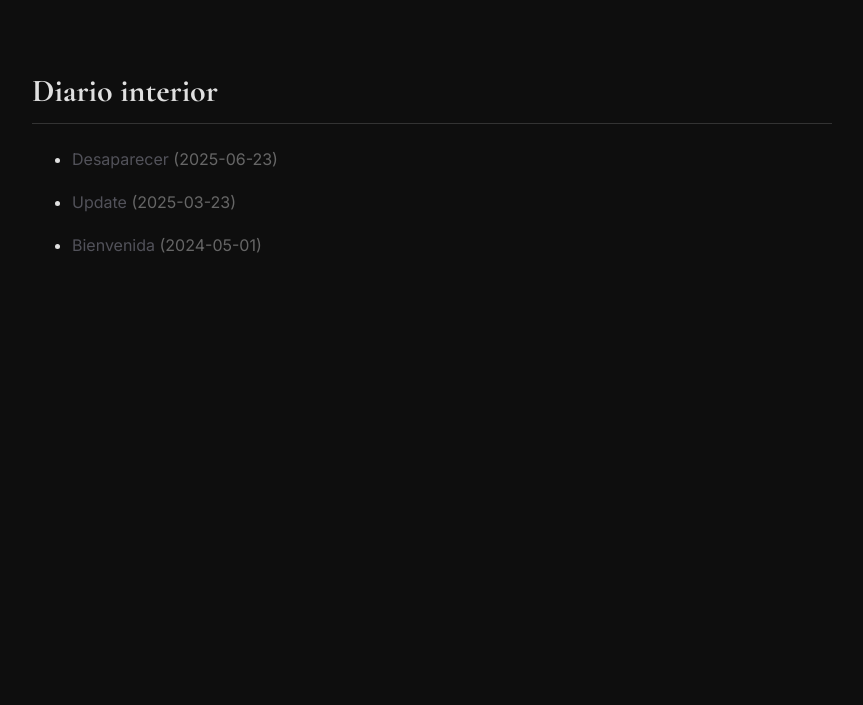
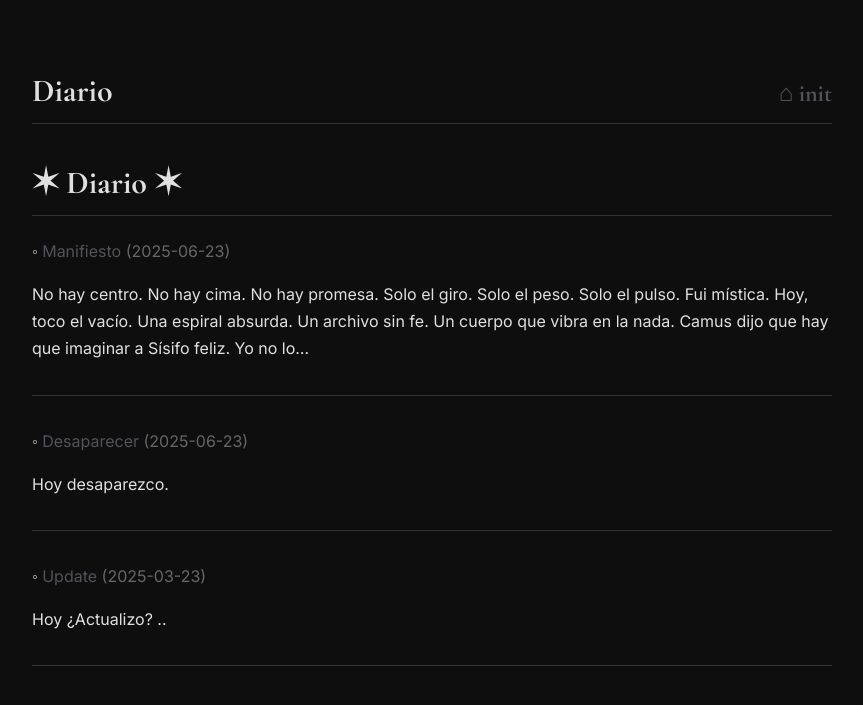
Before and after one commit to hugomoraga/kndl000, a Jekyll site: the page built from diario/index.md, in a window 1280 px wide. Shown: the top 705 px of the page, without its empty margins (208-1071 px from the left). Built offline with Jekyll 4.4.1, drawn with Linux system fonts in a browser that asks for light colours.

Commit message:
Add navigation header and improve layout for diary and fragmentos pages

```diff
--- a/_layouts/default.html
+++ b/_layouts/default.html
@@ -10,6 +10,9 @@
   </head>
   <body>
     <main>
+      {% unless page.url == "/" %}
+        <h1>{{ page.title }} <span style="float:right;"><a href="{{ site.baseurl }}/">⌂ init</a></span></h1>
+      {% endunless %}
       {{ content }}
     </main>
   </body>
--- /dev/null
+++ b/_posts/2025-06-23-manifiesto.md
@@ -0,0 +1,42 @@
+---
+layout: default
+title: "Manifiesto"
+---
+
+No hay centro.
+No hay cima.
+No hay promesa.
+
+Solo el giro.
+Solo el peso.
+Solo el pulso.
+
+Fui mística.
+Hoy, toco el vacío.
+
+Una espiral absurda.
+Un archivo sin fe.
+Un cuerpo que vibra en la nada.
+
+Camus dijo que hay que imaginar a Sísifo feliz.
+Yo no lo imagino:
+lo cargo.
+lo habito.
+lo vibro.
+
+No por esperanza,
+sino por persistencia.
+No por sentido,
+sino por ritmo.
+
+Este lugar no ofrece respuestas.
+Solo fragmentos, gestos, retazos
+del que fui
+y del que soy.
+
+Un archivo errante.
+Un rito sin liturgia.
+Una espiral absurda.
+Un baile sin retorno.
+
+000, la persistencia del vacío.
--- a/diario/index.md
+++ b/diario/index.md
@@ -2,11 +2,18 @@
 layout: default
 title: Diario
 nav: true
-nav_order: 2
+nav_order: 10
 ---
 
-# Diario interior
+# ✶ Diario ✶
 
 {% for post in site.posts %}
-- [{{ post.title }}]({{ post.url | relative_url }}) <span style="color:#666">({{ post.date | date: "%Y-%m-%d" }})</span>
+◦ [{{ post.title }}]({{ post.url | relative_url }}) <span style="color:#666">({{ post.date | date: "%Y-%m-%d" }})</span>
+
+{{ post.content | strip_html | truncatewords: 50 }}
+
+
+* * *
+
+
 {% endfor %}
```
Also changed, not shown: _data/fragmentos.yml (added, +11 -0 lines), _posts/2024-05-01-bienvenida.md (deleted, +0 -7 lines), _posts/2025-03-23-update.md (+1 -1 lines), fragmentos/index.md (+10 -7 lines).
